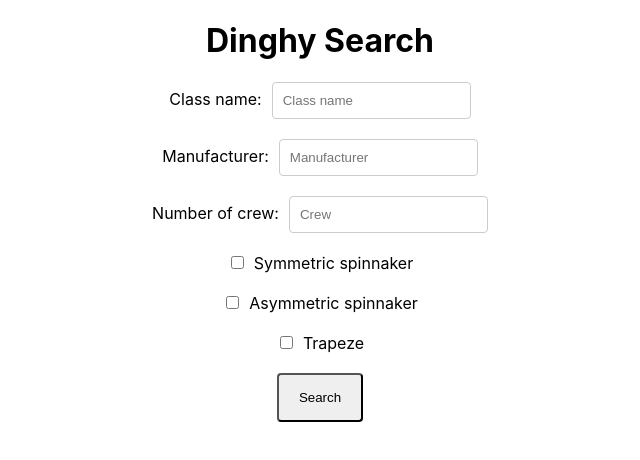
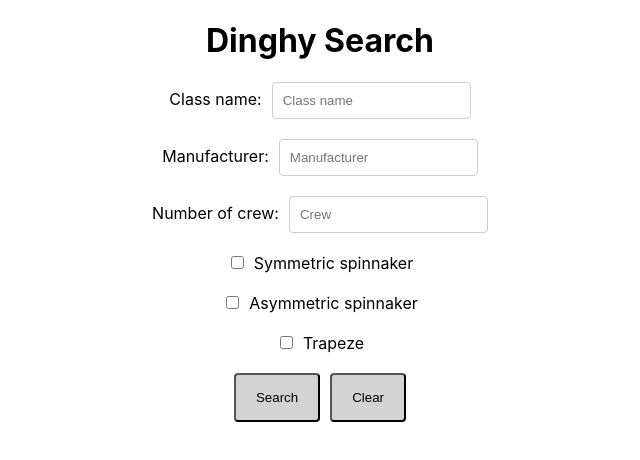
Before and after one commit to schweben/dinghyapi, a React (Create React App) app in the folder frontend/: page / in a window 1280 px wide. Shown: the top 460 px of the page, without its empty margins (320-960 px from the left). Built offline with nearby package versions, Linux system fonts and the light colour scheme.

Commit message:
Added button to clear results

```diff
--- a/frontend/src/App.js
+++ b/frontend/src/App.js
@@ -41,10 +41,14 @@ function App() {
       });
   }
 
+  function clearResults() {
+    setDinghies(() => null);
+  }
+
   return (
     <div className="App">
       <main>
-          <SearchForm search={search}/>
+          <SearchForm search={search} clearResults={clearResults}/>
           <Results dinghies={dinghies}/>
       </main>
     </div>
--- a/frontend/src/components/Results.js
+++ b/frontend/src/components/Results.js
@@ -7,25 +7,25 @@ export default function Results(props) {
         <div className={styles.result} key={dinghy.id}>
             <h2>{dinghy.name}</h2>
             <ul>
-                <li>LOA: {dinghy.length}m</li>
-                <li>Beam: {dinghy.beam}m</li>
-                <li>Weight: {dinghy.hullWeight}kg</li>
-                <li>PY Number: {dinghy.yardstick}</li>
-                <li>Rig: {dinghy.rig}</li>
-                <li>Crew: {dinghy.crew}</li>
-                <li>Sail area: {dinghy.sailArea}m<sup>2</sup></li>
+                <li><span className={styles.label}>LOA:</span> {dinghy.length}m</li>
+                    <li><span className={styles.label}>Beam:</span> {dinghy.beam}m</li>
+                    <li><span className={styles.label}>Weight</span>: {dinghy.hullWeight}kg</li>
+                    <li><span className={styles.label}>PY Number:</span> {dinghy.yardstick}</li>
+                    <li><span className={styles.label}>Rig:</span> {dinghy.rig}</li>
+                    <li><span className={styles.label}>Crew:</span> {dinghy.crew}</li>
+                    <li><span className={styles.label}>Sail area:</span> {dinghy.sailArea}m<sup>2</sup></li>
                 {dinghy.symmetricSpinnaker || dinghy.asymmetricSpinnaker ? (
-                    <li>Spinnaker:
+                        <li><span className={styles.label}>Spinnaker:</span>
                         <input type="checkbox" disabled="true" defaultChecked={dinghy.symmetricSpinnaker ? (true) : (false)} />Symmetric
                         <input type="checkbox" disabled="true" defaultChecked={dinghy.asymmetricSpinnaker ? (true) : (false)} />Asymmetric
                     </li>
                 ) : null}
                 {dinghy.symmetricSpinnaker || dinghy.asymmetricSpinnaker ? (
-                    <li>Spinnaker area: {dinghy.spinnakerArea}m<sup>2</sup></li>
+                        <li><span className={styles.label}>Spinnaker area:</span> {dinghy.spinnakerArea}m<sup>2</sup></li>
                 ) : null}
-                {dinghy.trapeze > 0 ? (<li>Trapeze: {dinghy.trapeze}</li>) : null}
+                {dinghy.trapeze > 0 ? (<li><span className={styles.label}>Trapeze:</span> {dinghy.trapeze}</li>) : null}
                 {dinghy.manufacturer ? (
-                    <li>Manufacturer: {dinghy.manufacturer}</li>
+                    <li><span className={styles.label}>Manufacturer:</span> {dinghy.manufacturer}</li>
                 ) : null}
             </ul>
         </div>
--- a/frontend/src/components/SearchForm.js
+++ b/frontend/src/components/SearchForm.js
@@ -50,6 +50,7 @@ export default function SearchForm(props) {
         </div>
         <div>
             <input type="submit" value="Search"/>
+            <input type="button" value="Clear" onClick={props.clearResults}/>
         </div>
         </form>
     )
--- a/frontend/src/styles/results.module.css
+++ b/frontend/src/styles/results.module.css
@@ -15,3 +15,7 @@
     margin-left: 15px;
     margin-right: 5px;
 }
+
+.result .label {
+    font-weight: bold;
+}
--- a/frontend/src/styles/searchform.module.css
+++ b/frontend/src/styles/searchform.module.css
@@ -23,11 +23,17 @@
     margin-right: 10px;
 }
 
-.container input[type=submit] {
+.container input[type=submit],
+.container input[type=button] {
+    background-color: lightgrey;
     padding: 15px 20px;
     cursor: pointer;
     border-radius: 4px;
+    margin-left: 5px;
+    margin-right: 5px;
 }
 
-.container input[type=submit]:hover {
+.container input[type=submit]:hover,
+.container input[type=button]:hover {
+    background-color: grey;
 }
```
